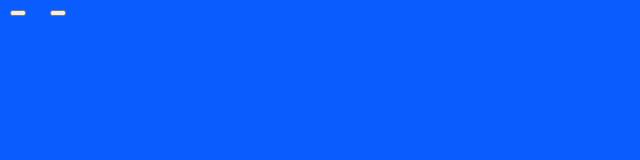
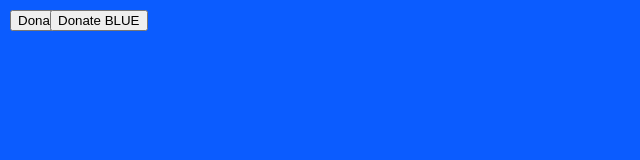
Before and after one commit to makos000/background_website, a plain HTML site: page index.html in a window 1280 px wide. Shown: the whole page, without its empty margins (0-640 px from the left). Drawn offline with Linux system fonts and the light colour scheme.

Commit message:
Update index.html

```diff
--- a/index.html
+++ b/index.html
@@ -29,7 +29,7 @@
     </style>
   </head>
   <body>
-    <button id="donateRedBtn"></button>
-    <button id="donateBlueBtn"></button>
+    <button id="donateRedBtn">Donate RED</button>
+    <button id="donateBlueBtn">Donate BLUE</button>
   </body>
 </html>
```
